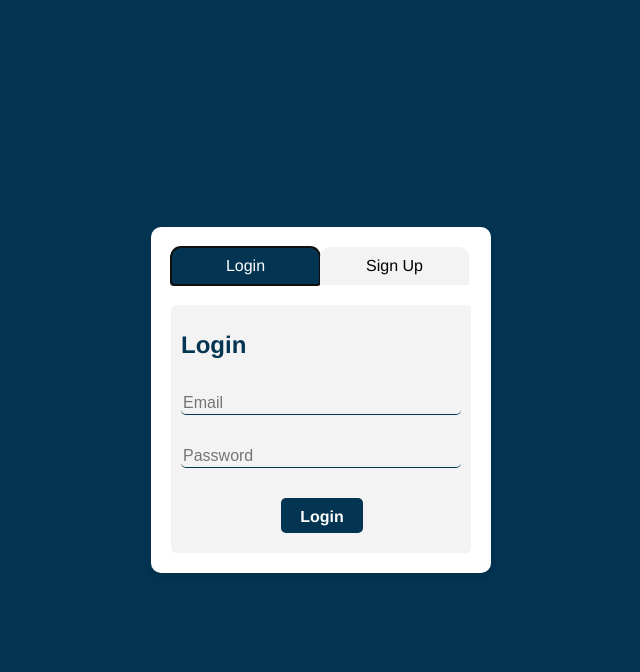
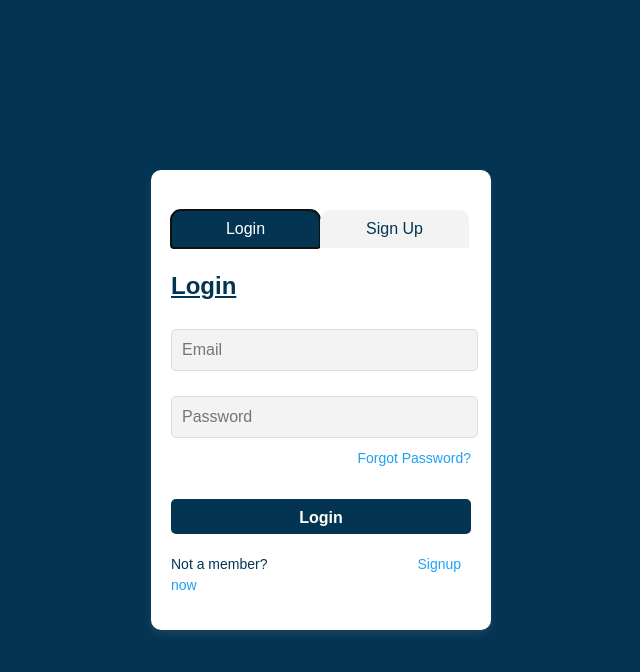
Before and after one commit to Samikshawagaj34/pharmacy-product-management, a React app in the folder Frontend/: page / in a window 1280 px wide. Both pictures are taken after a click on the button "Login". Shown: the top 672 px of the page, without its empty margins (319-959 px from the left). Built offline with nearby package versions, Linux system fonts and the light colour scheme; the HTML template or start-up script is replaced by a standard one.

Commit message:
connected sign up and login pages to one another

```diff
--- a/Frontend/src/App.css
+++ b/Frontend/src/App.css
@@ -42,7 +42,7 @@
 } */
 
 body {
-  font-family:'Franklin Gothic Medium', 'Arial Narrow', Arial, sans-serif;
+  font-family: Arial, sans-serif;
   display: flex;
   justify-content: center;
   align-items: center;
@@ -64,21 +64,22 @@ body {
   background-color: white;
   padding: 20px;
   border-radius: 10px;
-  box-shadow: 0 4px 8px rgba(0, 0, 0, 0.1);
+  box-shadow: 0 4px 8px rgba(233, 218, 218, 0.1);
   width: 300px;
+  height: auto  ;
 }
 
 .form-toggle {
   display: flex;
   justify-content:center;
-  margin-bottom: 20px;
+  margin-top: 20px;
   margin-right: 2px;
 }
 .form-toggle button {
   width: 50%;
   padding: 10px;
   background-color: #f3f3f3;
-  color: black;
+  color: #033452;
   border: none;
   cursor: pointer;
   font-size: 16px;
@@ -95,8 +96,13 @@ body {
   flex-direction: column;
 }
 
+
+
 .form h2 {
-  /* margin-bottom: 20px; */
+  margin-bottom: 10px;
+  color: #033452;
+  text-align: left;
+  text-decoration: underline
 }
 
 .form input {
@@ -115,23 +121,61 @@ body {
   cursor: pointer;
 }
 
-/* .form a {
-  color: #007bff;
+ a {
+  color: #1fa2f3;
   text-decoration: none;
-  margin-bottom: 10px;
   text-align: right;
+  margin-inline-start: 150px;
+  font-size: 14px;
+  font-weight: lighter;
+
 }
 
 .form p {
-  text-align: center;
-}  */
-.login-form{
+  text-align: start;
+  font-size: 14px;
+  margin-top: 20px;
+  /* margin-inline-start: 40px; */
+  color: #033452;
+  display: flex-left;
+  justify-content:space-between ;
+
+
+}
+
+.form p a{
+  color:#1fa2f3;
+  text-decoration: none;
+  text-align: left;
+    font-size: 14px;
+    font-weight: lighter;
+
+}
+
+
+.formBtns{
+  background-color: #033452;
+  color: white;
+  font-size: 16px;
+  font-weight: bold;
+  border-radius: 5px;
+  height: 35px;
+  border: none;
+  cursor: pointer;
+  margin-top: 30px;
+  margin-right: 20px;
+  /* margin-bottom: 20px; */
+  width: 100%;
+
+}
+.signup-form{
   background: #f3f3f3;
   color:#033452 ;
   border-radius: 5px;
   padding-top: 2px;
   padding-left: 10px;
   text-align: left;
+  text-decoration: underline;
 }
 
 input{
@@ -141,29 +185,8 @@ input{
   border :none;
   border-bottom: 1px solid #033452;
   width: 95%;
-  margin-top: 10px;
+  margin-top: 15px;
   margin-bottom: 20px;
   height: 20px;
   font-size: 16px;
 }
-.formBtns{
-  background-color: #033452;
-  color: white;
-  font-size: 16px;
-  font-weight: bold;
-  border-radius: 5px;
-  height: 35px;
-  border: none;
-  cursor: pointer;
-  margin-top: 10px;
-  margin-left: 100px;
-  margin-bottom: 20px;
-}
-.signup-form{
-  background: #f3f3f3;
-  color:#033452 ;
-  border-radius: 5px;
-  padding-top: 2px;
-  padding-left: 10px;
-  text-align: left;
-}
--- a/Frontend/src/pages/Login.jsx
+++ b/Frontend/src/pages/Login.jsx
@@ -11,18 +11,20 @@ export default function Login() {
         </div>
 
         {isLogin ? (
-          <div className='login-form'>
+          <div className='form'>
             <h2>Login</h2>
             <input type='text' placeholder='Email' />
             <input type='password' placeholder='Password' />
+            <a href="#">Forgot Password? </a>
             <button className='formBtns'>Login</button>
+            <p>Not a member?<a href="#" onClick={() => setIsLogin(false)}>Signup now</a></p>
           </div>
         ) : (
           <div className='signup-form'>
             <h2>Sign Up</h2>
-            <input type='text' placeholder='Name' />
             <input type='email' placeholder='Email' />
             <input type='password' placeholder='Password' />
+             <input type='password' placeholder='Confirm Password' />
             <button className='formBtns'>Sign Up</button>
           </div>
         )}
```
